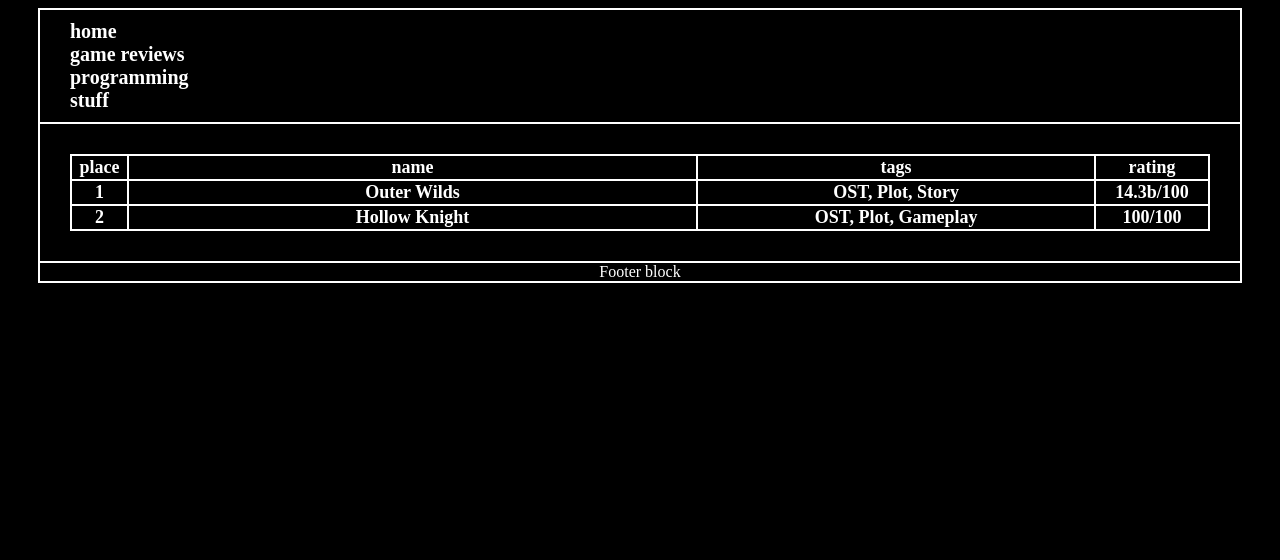
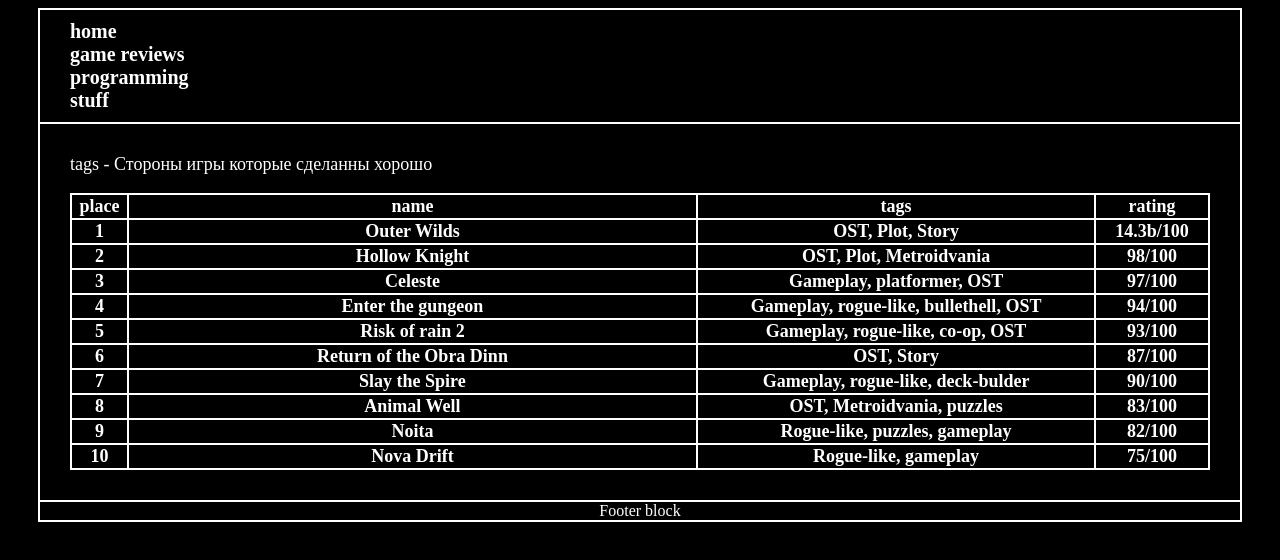
Before and after one commit to LuxiPyw/LuxiPyw.github.io, a plain HTML site: page gamereviews.html in a window 1280 px wide. Drawn offline with Linux system fonts and the light colour scheme; a web font is replaced by a local one.

Commit message:
updateGamereviews

```diff
--- a/gamereviews.html
+++ b/gamereviews.html
@@ -17,6 +17,7 @@
 		</header>
 
 		<main>
+			<p>tags - Стороны игры которые сделанны хорошо</p>
 			<table>
 				<tr>
 					<th style="width:5%">place</th>
@@ -30,17 +31,61 @@
 					<th>OST, Plot, Story</th>
 					<th>14.3b/100</th>
 
-				</tr>
 				<tr>
 					<th>2</th>
 					<th>Hollow Knight</th>
-					<th>OST, Plot, Gameplay</th>
-					<th>100/100</th>
+					<th>OST, Plot, Metroidvania</th>
+					<th>98/100</th>
 				</tr>
-				<tr></tr>
-				<tr></tr>
-				<tr></tr>
-
+				<tr>
+					<th>3</th>
+					<th>Celeste</th>
+					<th>Gameplay, platformer, OST</th>
+					<th>97/100</th>
+				</tr>
+				<tr>
+					<th>4</th>
+					<th>Enter the gungeon</th>
+					<th>Gameplay, rogue-like, bullethell, OST</th>
+					<th>94/100</th>
+				</tr>
+				<tr>
+					<th>5</th>
+					<th>Risk of rain 2</th>
+					<th>Gameplay, rogue-like, co-op, OST</th>
+					<th>93/100</th>
+				</tr>
+				<tr>
+					<th>6</th>
+					<th>Return of the Obra Dinn</th>
+					<th>OST, Story</th>
+					<th>87/100</th>
+				</tr>
+				<tr>
+					<th>7</th>
+					<th>Slay the Spire</th>
+					<th>Gameplay, rogue-like, deck-bulder</th>
+					<th>90/100</th>
+				</tr>
+				<tr>
+					<th>8</th>
+					<th>Animal Well</th>
+					<th>OST, Metroidvania, puzzles</th>
+					<th>83/100</th>
+				</tr>
+				<tr>
+					<th>9</th>
+					<th>Noita</th>
+					<th>Rogue-like, puzzles, gameplay</th>
+					<th>82/100</th>
+				</tr>
+				<tr>
+					<th>10</th>
+					<th>Nova Drift</th>
+					<th>Rogue-like, gameplay</th>
+					<th>75/100</th>
+				</tr>
+				<tr>
 			</table>
 		</main>
 
```
Also changed, not shown: media/json/tableOfGames.json (deleted, +0 -9 lines), 1 other file.
